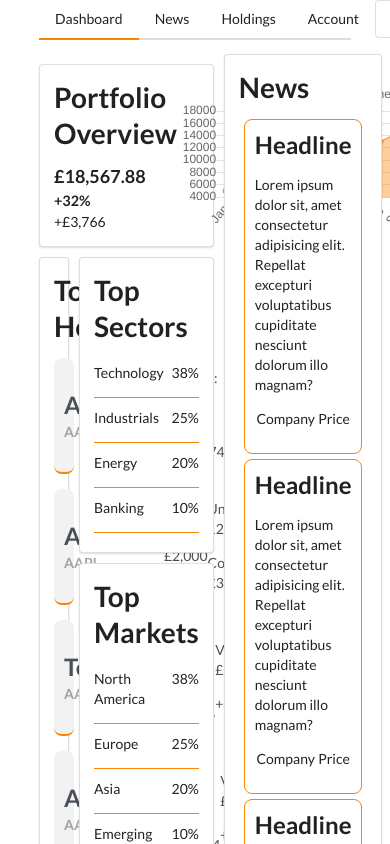
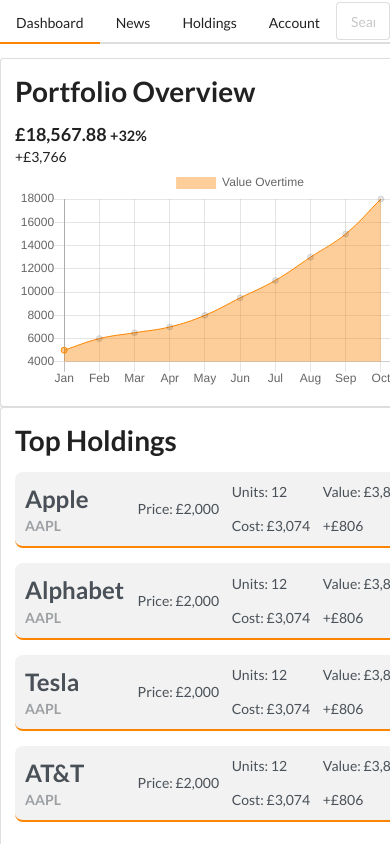
Before and after one commit to charc46/finance-portfolio-tracker, a React (Create React App) app: page / in a window 390 px wide. Shown: the top 844 px of the page. Built offline with nearby package versions, Linux system fonts and the light colour scheme.

Commit message:
Start on dashboard responsiveness

```diff
--- a/package.json
+++ b/package.json
@@ -6,6 +6,7 @@
     "@testing-library/jest-dom": "^5.11.4",
     "@testing-library/react": "^11.1.0",
     "@testing-library/user-event": "^12.1.10",
+    "axios": "^0.21.1",
     "chart.js": "^2.9.4",
     "node-sass": "4.14.1",
     "react": "^17.0.1",
--- a/src/components/Nav.js
+++ b/src/components/Nav.js
@@ -8,7 +8,7 @@ const Nav = () => {
       <a href="#" className="item">Holdings</a>
       <div className='right menu'>
         <a href="#" className="item">Account</a>
-        <div className="ui input">
+        <div className="ui input nav-search">
           <form className='ui form'>
             <input type="text" placeholder='Search..' />
           </form>
--- a/src/styles/App.scss
+++ b/src/styles/App.scss
@@ -1,8 +1,12 @@
 @import 'colours';
 
 .site-container {
-  width: 80%;
-  margin: 0 auto;
+  width: 100%;
+
+  @media(min-width: 1400) {
+    width: 80%;
+    margin: 0 auto;
+  }
 }
 
 .segment {
--- a/src/styles/Dashboard.scss
+++ b/src/styles/Dashboard.scss
@@ -6,37 +6,59 @@
 
 .dashboard-content {
   display: grid;
+  grid-template-columns: 1fr;
+  grid-template-rows: repeat(auto-fill, minmax(150px, 1fr));
+
+  @media(min-width: 1400) {
     grid-template-columns: 2fr 2fr 2fr 2fr;
     grid-template-rows: 1fr 1fr 1fr 1fr;
     grid-gap: 10px;
     height: 90vh;
   }
+}
 
 .portfolio-overview {
   display: flex;
-  justify-content: space-between;
+  flex-direction: column;
+  grid-row: 1/2;
+  @media(min-width: 1400) {
     grid-column: 1/4;
-  grid-row: 2/3;
+    grid-row: 1/2;
+  }
 }
 
 .top-holdings {
+  grid-row: 2/3;
+  @media(min-width: 1400) {
     grid-column: 1/3;
-  grid-row: 3/5;
+    grid-row: 2/4;
+  }
 }
 
 .top-sectors {
+  display: none;
+
+  @media(min-width: 1400) {
+    grid-column: 3/4;
+    grid-row: 2/3;
+  }
+}
+
+.top-markets {
+  display: none;
+
+  @media(min-width: 1400) {
     grid-column: 3/4;
     grid-row: 3/4;
   }
-
-.top-markets {
-  grid-column: 3/4;
-  grid-row: 4/5;
 }
 
 .dashboard-news {
+  grid-row: 3/4;
+  @media(min-width: 1400) {
     grid-column: 4/5;
     grid-row: 1/5;
+  }
 }
 
 .portfolio-pnl {
--- a/src/styles/Nav.scss
+++ b/src/styles/Nav.scss
@@ -1,3 +1,7 @@
 .item.active-nav {
   border-bottom: 2px solid $orange !important;
 }
+
+.nav-search {
+  margin: 2px 0;
+}
```
Also changed, not shown: 2 other files (tests, documents, lock files or other folders). Lines whose indentation alone changed are shown as unchanged.
